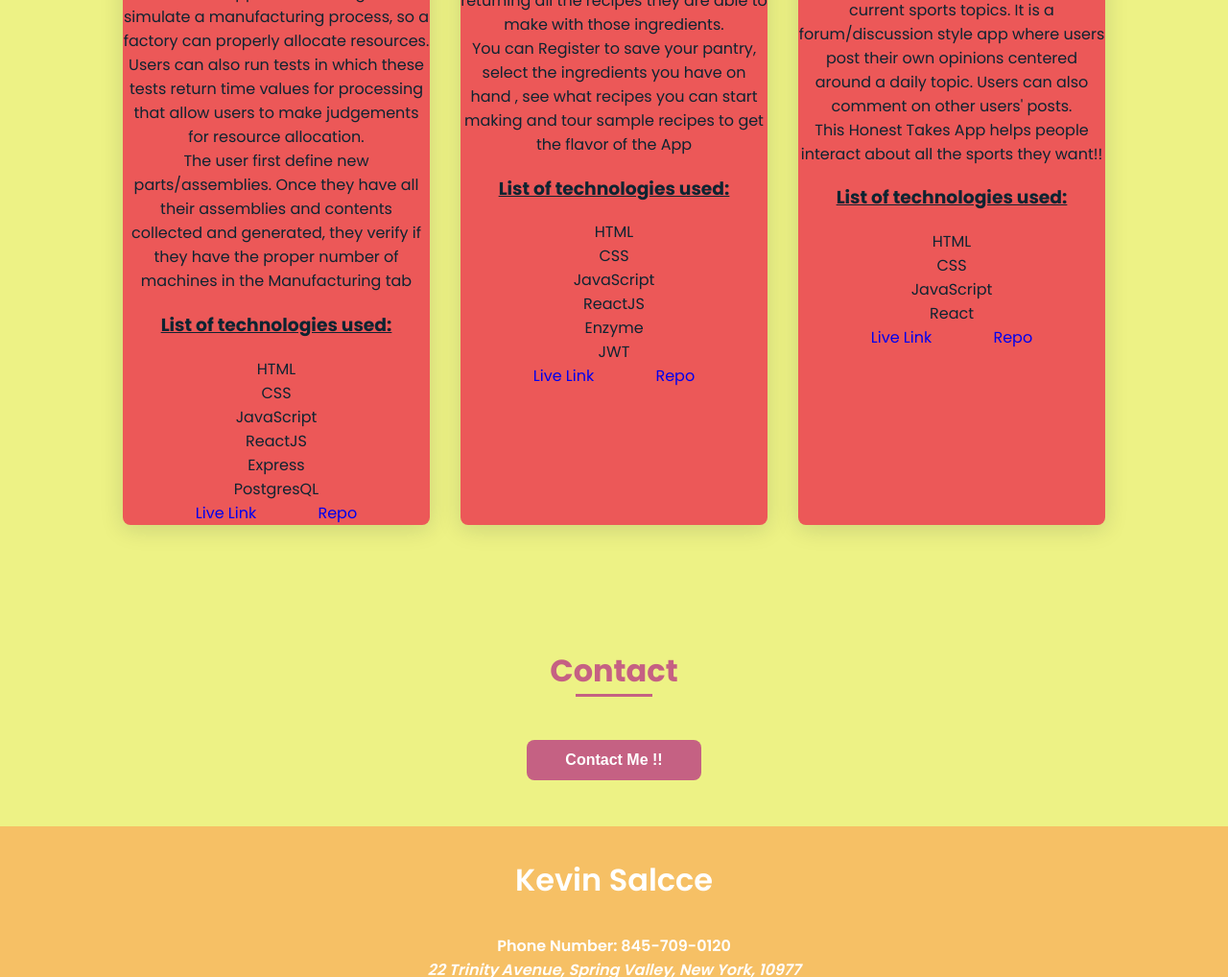
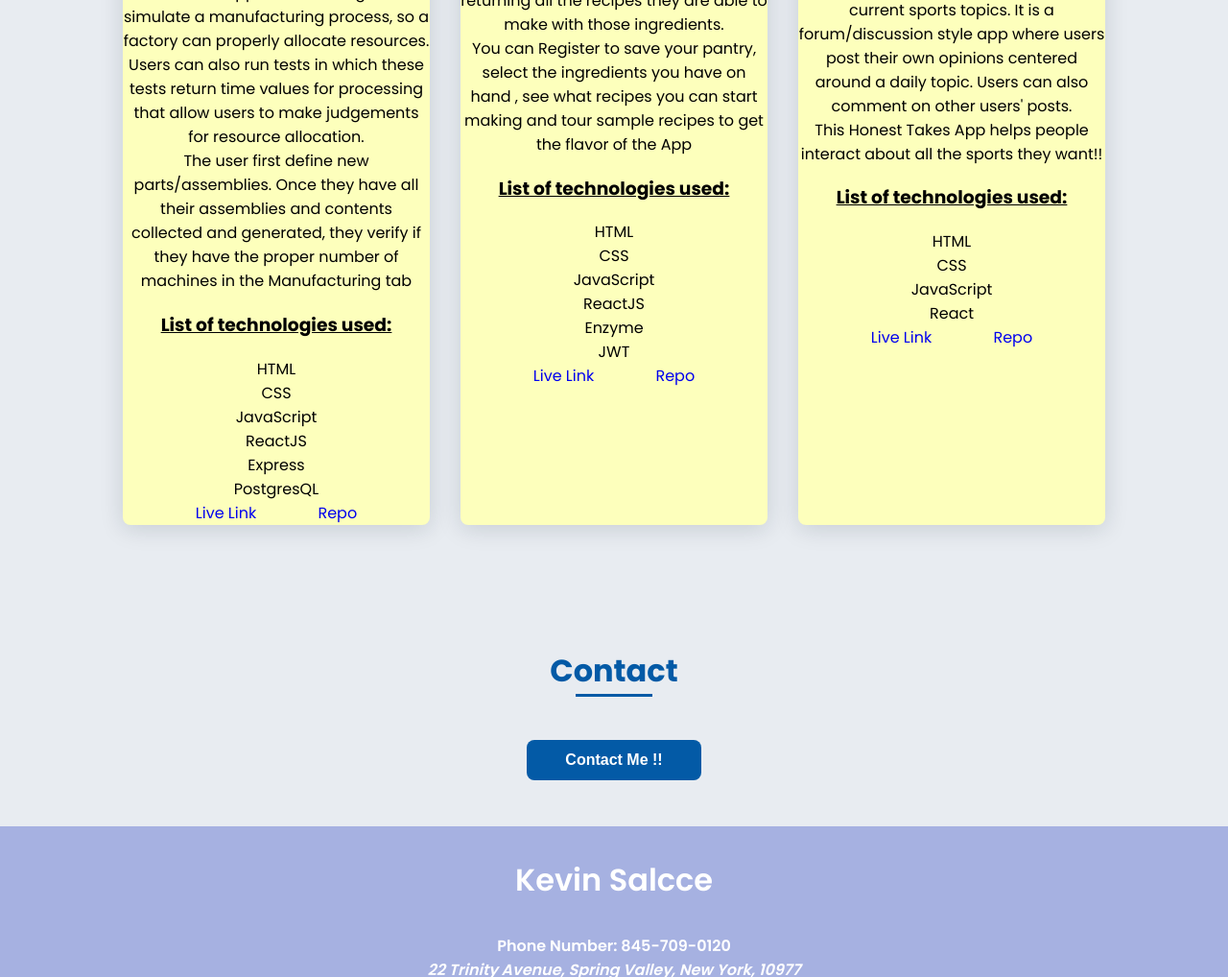
Before and after one commit to ksalcce/ksalcce.github.portfolio, a plain HTML site: page index.html in a window 1280 px wide. Shown: the part 3641-4659 px from the top of the page at 96% size. Drawn offline with nearby package versions, Linux system fonts and the light colour scheme.

Commit message:
Update styles.css

```diff
--- a/styles.css
+++ b/styles.css
@@ -8,8 +8,8 @@
 
 /*===== Colors =====*/
 :root{
-  --first-color: #c56183;
-  --second-color: #0E2431;
+  --first-color: #035aa6;
+  --second-color: black;
 }
 
 /*===== Basic =====*/
@@ -117,12 +117,12 @@ img{
   top: 0;
   left: 0;
   z-index: var(--z-fixed);
-  background-color: #f6c065;
+  background-color:#a6b1e1;
   box-shadow: 0 1px 4px rgba(146,161,176,.15);
 }
 
 .l-main{
-  background-color: #edf285;
+  background-color: #e8ecf1;
 }
 
 /*===== NAV =====*/
@@ -332,7 +332,7 @@ img{
   border-radius: .5rem;
   overflow: hidden;
   text-align: center;
-  background-color:#ec5858;
+  background-color:#fdffbc;
 }
 .work__img img{
   transition: 1s;
@@ -375,7 +375,7 @@ img{
 }
 
 .footer{
-  background-color:#f6c065;
+  background-color:#a6b1e1;
   color: #fff;
   text-align: center;
   font-weight: var(--font-semi);
```
